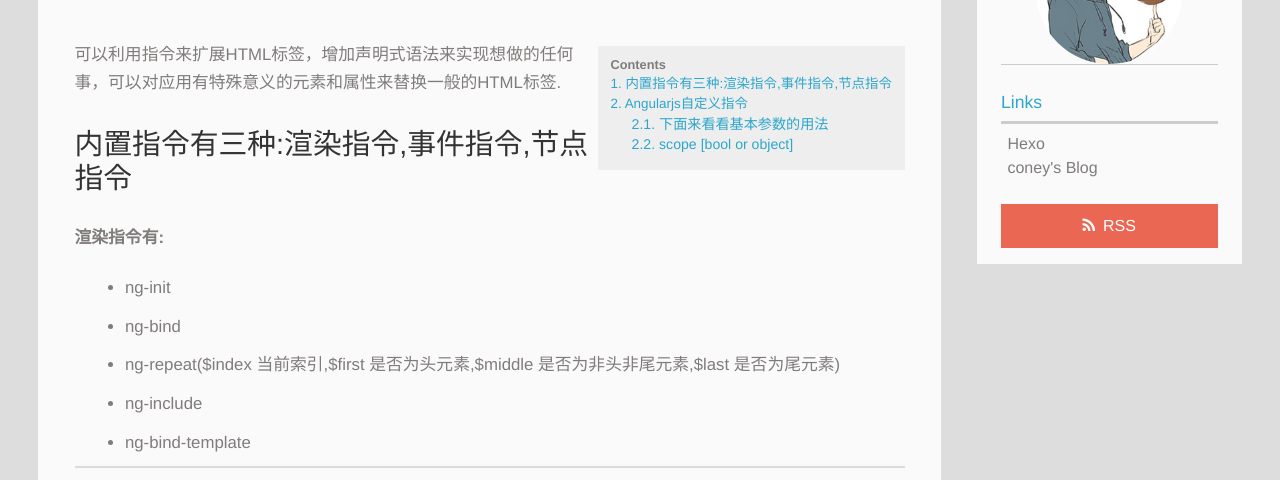
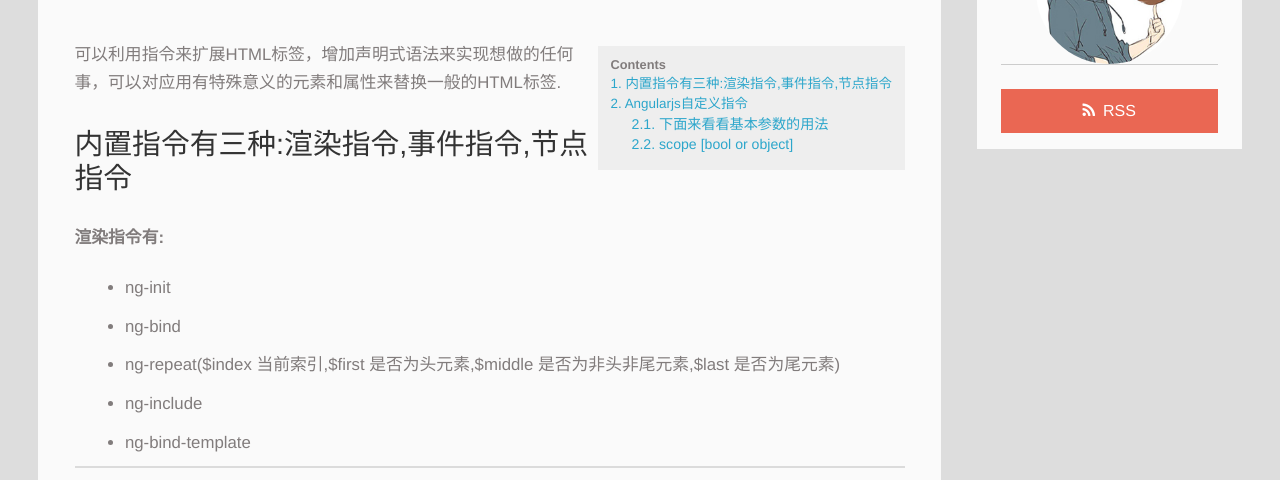
Before and after one commit to liuyixizhoujianlei/liuyixizhoujianlei.github.io, a plain HTML site: page 2016/02/01/Angularjs/index.html in a window 1280 px wide. Shown: the part 320-800 px from the top of the page. Drawn offline with Linux system fonts and the light colour scheme; a script that the page names is missing; files whose address does not match are found by name.

Commit message:
Site updated: 2016-02-01 16:24:16

```diff
--- a/2016/02/01/Angularjs/index.html
+++ b/2016/02/01/Angularjs/index.html
@@ -318,13 +318,7 @@ ng-repeat($index 当前索引,$first 是否为头元素,$mid">
 
 
 
-  <div class="linkslist">
-  <p class="asidetitle">Links</p>
-    <ul>
-      <li><a href="http://hexo.io" target="_blank" title="Hexo">Hexo</a></li>
-      <li><a href="http://gengbiao.me" target="_blank" title="coney">coney's Blog</a></li>
-    </ul>
-</div>
+
 
 
   <div class="rsspart">
```
Also changed, not shown: index.html (+1 -7 lines).
